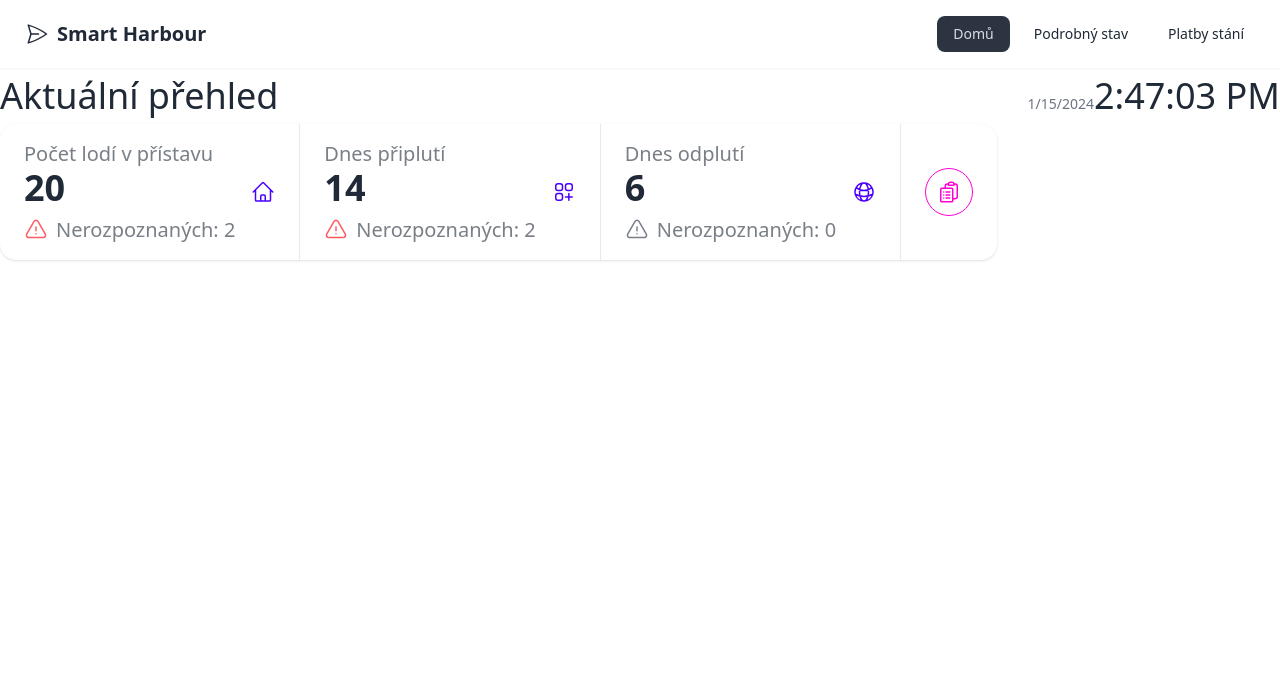
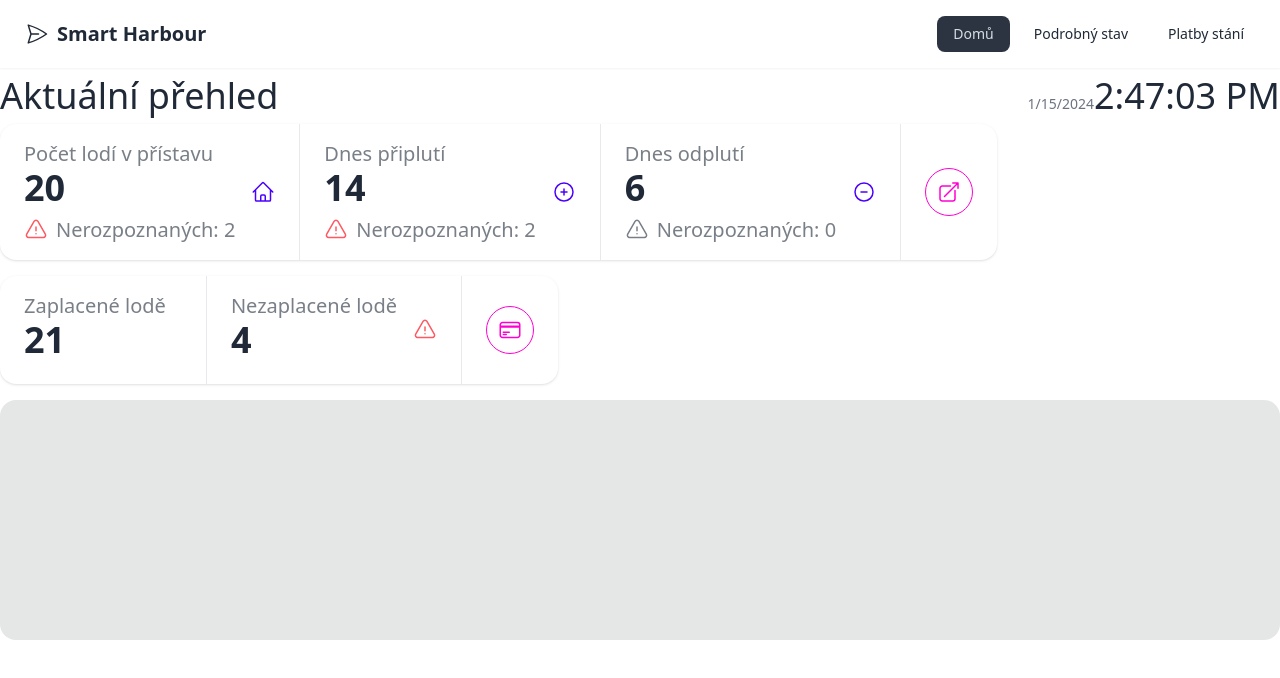
Before and after one commit to rasvob/smart-harbour-app, a React (Vite) app: page / in a window 1280 px wide. Shown: the top 678 px of the page. Built offline with nearby package versions, Linux system fonts and the light colour scheme.

Commit message:
Home wout video finished

```diff
--- /dev/null
+++ b/src/Components/Icons/SvgIcons.jsx
@@ -0,0 +1,53 @@
+export const WarningIcon = ({isActive}) => (
+    <svg xmlns="http://www.w3.org/2000/svg" fill="none" viewBox="0 0 24 24" strokeWidth="1.5" stroke="currentColor" className={`w-6 h-6 ${isActive ? "text-error": ""}`}>
+        <path strokeLinecap="round" strokeLinejoin="round" d="M12 9v3.75m-9.303 3.376c-.866 1.5.217 3.374 1.948 3.374h14.71c1.73 0 2.813-1.874 1.948-3.374L13.949 3.378c-.866-1.5-3.032-1.5-3.898 0L2.697 16.126ZM12 15.75h.007v.008H12v-.008Z" />
+    </svg>
+);
+
+export const HomeIcon = () => (
+    <svg xmlns="http://www.w3.org/2000/svg" fill="none" viewBox="0 0 24 24" strokeWidth="1.5" stroke="currentColor" className="w-6 h-6">
+        <path strokeLinecap="round" strokeLinejoin="round" d="m2.25 12 8.954-8.955c.44-.439 1.152-.439 1.591 0L21.75 12M4.5 9.75v10.125c0 .621.504 1.125 1.125 1.125H9.75v-4.875c0-.621.504-1.125 1.125-1.125h2.25c.621 0 1.125.504 1.125 1.125V21h4.125c.621 0 1.125-.504 1.125-1.125V9.75M8.25 21h8.25" />
+    </svg>
+);
+
+export const BoxesPlusIcon = () => (
+    <svg xmlns="http://www.w3.org/2000/svg" fill="none" viewBox="0 0 24 24" strokeWidth="1.5" stroke="currentColor" className="w-6 h-6">
+        <path strokeLinecap="round" strokeLinejoin="round" d="M13.5 16.875h3.375m0 0h3.375m-3.375 0V13.5m0 3.375v3.375M6 10.5h2.25a2.25 2.25 0 0 0 2.25-2.25V6a2.25 2.25 0 0 0-2.25-2.25H6A2.25 2.25 0 0 0 3.75 6v2.25A2.25 2.25 0 0 0 6 10.5Zm0 9.75h2.25A2.25 2.25 0 0 0 10.5 18v-2.25a2.25 2.25 0 0 0-2.25-2.25H6a2.25 2.25 0 0 0-2.25 2.25V18A2.25 2.25 0 0 0 6 20.25Zm9.75-9.75H18a2.25 2.25 0 0 0 2.25-2.25V6A2.25 2.25 0 0 0 18 3.75h-2.25A2.25 2.25 0 0 0 13.5 6v2.25a2.25 2.25 0 0 0 2.25 2.25Z" />
+    </svg>
+);
+
+export const GlobeIcon = () => (
+    <svg xmlns="http://www.w3.org/2000/svg" fill="none" viewBox="0 0 24 24" strokeWidth="1.5" stroke="currentColor" className="w-6 h-6">
+        <path strokeLinecap="round" strokeLinejoin="round" d="M12 21a9.004 9.004 0 0 0 8.716-6.747M12 21a9.004 9.004 0 0 1-8.716-6.747M12 21c2.485 0 4.5-4.03 4.5-9S14.485 3 12 3m0 18c-2.485 0-4.5-4.03-4.5-9S9.515 3 12 3m0 0a8.997 8.997 0 0 1 7.843 4.582M12 3a8.997 8.997 0 0 0-7.843 4.582m15.686 0A11.953 11.953 0 0 1 12 10.5c-2.998 0-5.74-1.1-7.843-2.918m15.686 0A8.959 8.959 0 0 1 21 12c0 .778-.099 1.533-.284 2.253m0 0A17.919 17.919 0 0 1 12 16.5c-3.162 0-6.133-.815-8.716-2.247m0 0A9.015 9.015 0 0 1 3 12c0-1.605.42-3.113 1.157-4.418" />
+    </svg>
+);
+
+export const PlusCircleIcon = () => (
+    <svg xmlns="http://www.w3.org/2000/svg" fill="none" viewBox="0 0 24 24" strokeWidth="1.5" stroke="currentColor" className="w-6 h-6">
+        <path strokeLinecap="round" strokeLinejoin="round" d="M12 9v6m3-3H9m12 0a9 9 0 1 1-18 0 9 9 0 0 1 18 0Z" />
+    </svg>
+);
+
+export const MinusCircleIcon = () => (
+    <svg xmlns="http://www.w3.org/2000/svg" fill="none" viewBox="0 0 24 24" strokeWidth="1.5" stroke="currentColor" className="w-6 h-6">
+        <path strokeLinecap="round" strokeLinejoin="round" d="M15 12H9m12 0a9 9 0 1 1-18 0 9 9 0 0 1 18 0Z" />
+    </svg>
+);
+
+export const PlusIcon = () => (
+    <svg xmlns="http://www.w3.org/2000/svg" fill="none" viewBox="0 0 24 24" strokeWidth="1.5" stroke="currentColor" className="w-6 h-6">
+        <path strokeLinecap="round" strokeLinejoin="round" d="M12 4.5v15m7.5-7.5h-15" />
+    </svg>
+);
+
+export const RightArrowTop = () => (
+    <svg xmlns="http://www.w3.org/2000/svg" fill="none" viewBox="0 0 24 24" strokeWidth="1.5" stroke="currentColor" className="w-6 h-6">
+        <path strokeLinecap="round" strokeLinejoin="round" d="M13.5 6H5.25A2.25 2.25 0 0 0 3 8.25v10.5A2.25 2.25 0 0 0 5.25 21h10.5A2.25 2.25 0 0 0 18 18.75V10.5m-10.5 6L21 3m0 0h-5.25M21 3v5.25" />
+    </svg>
+);
+
+export const CreditCardIcon = () => (
+    <svg xmlns="http://www.w3.org/2000/svg" fill="none" viewBox="0 0 24 24" strokeWidth={1.5} stroke="currentColor" className="w-6 h-6">
+        <path strokeLinecap="round" strokeLinejoin="round" d="M2.25 8.25h19.5M2.25 9h19.5m-16.5 5.25h6m-6 2.25h3m-3.75 3h15a2.25 2.25 0 0 0 2.25-2.25V6.75A2.25 2.25 0 0 0 19.5 4.5h-15a2.25 2.25 0 0 0-2.25 2.25v10.5A2.25 2.25 0 0 0 4.5 19.5Z" />
+    </svg>
+);
--- a/src/Components/Pages/Home.jsx
+++ b/src/Components/Pages/Home.jsx
@@ -1,5 +1,6 @@
 import { Link, useNavigate } from "react-router-dom";
 import { useEffect, useState } from "react";
+import { HomeIcon, BoxesPlusIcon,  GlobeIcon, WarningIcon, PlusCircleIcon, PlusIcon, MinusCircleIcon, RightArrowTop, CreditCardIcon } from "../Icons/SvgIcons";
 
 const DatetimeComponent = ({date, time}) => {
     return (
@@ -10,111 +11,7 @@ const DatetimeComponent = ({date, time}) => {
     );
 };
 
-const NowSummaryComponent = ({title, date, time}) => {
-    return (
-        <div className="flex justify-between">
-            <p className="text-4xl">{title}</p>
-            <DatetimeComponent date={date} time={time} />
-        </div>
-    );
-};
-
-const StatItemComponent = ({title, value, desc, descValue=null, icon="home"}) => {
-    const WarningIcon = ({isActive}) => (
-        <svg xmlns="http://www.w3.org/2000/svg" fill="none" viewBox="0 0 24 24" stroke-width="1.5" stroke="currentColor" className={`w-6 ${isActive ? "text-error": ""}`}>
-            <path stroke-linecap="round" stroke-linejoin="round" d="M12 9v3.75m-9.303 3.376c-.866 1.5.217 3.374 1.948 3.374h14.71c1.73 0 2.813-1.874 1.948-3.374L13.949 3.378c-.866-1.5-3.032-1.5-3.898 0L2.697 16.126ZM12 15.75h.007v.008H12v-.008Z" />
-        </svg>
-    );
-
-    const HomeIcon = () => (
-        <svg xmlns="http://www.w3.org/2000/svg" fill="none" viewBox="0 0 24 24" stroke-width="1.5" stroke="currentColor" class="w-6 h-6">
-            <path stroke-linecap="round" stroke-linejoin="round" d="m2.25 12 8.954-8.955c.44-.439 1.152-.439 1.591 0L21.75 12M4.5 9.75v10.125c0 .621.504 1.125 1.125 1.125H9.75v-4.875c0-.621.504-1.125 1.125-1.125h2.25c.621 0 1.125.504 1.125 1.125V21h4.125c.621 0 1.125-.504 1.125-1.125V9.75M8.25 21h8.25" />
-        </svg>
-    );
-
-    const InflowIcon = () => (
-        <svg xmlns="http://www.w3.org/2000/svg" fill="none" viewBox="0 0 24 24" stroke-width="1.5" stroke="currentColor" class="w-6 h-6">
-            <path stroke-linecap="round" stroke-linejoin="round" d="M13.5 16.875h3.375m0 0h3.375m-3.375 0V13.5m0 3.375v3.375M6 10.5h2.25a2.25 2.25 0 0 0 2.25-2.25V6a2.25 2.25 0 0 0-2.25-2.25H6A2.25 2.25 0 0 0 3.75 6v2.25A2.25 2.25 0 0 0 6 10.5Zm0 9.75h2.25A2.25 2.25 0 0 0 10.5 18v-2.25a2.25 2.25 0 0 0-2.25-2.25H6a2.25 2.25 0 0 0-2.25 2.25V18A2.25 2.25 0 0 0 6 20.25Zm9.75-9.75H18a2.25 2.25 0 0 0 2.25-2.25V6A2.25 2.25 0 0 0 18 3.75h-2.25A2.25 2.25 0 0 0 13.5 6v2.25a2.25 2.25 0 0 0 2.25 2.25Z" />
-        </svg>
-    );
-
-    const OutflowIcon = () => (
-        <svg xmlns="http://www.w3.org/2000/svg" fill="none" viewBox="0 0 24 24" stroke-width="1.5" stroke="currentColor" class="w-6 h-6">
-        <path stroke-linecap="round" stroke-linejoin="round" d="M12 21a9.004 9.004 0 0 0 8.716-6.747M12 21a9.004 9.004 0 0 1-8.716-6.747M12 21c2.485 0 4.5-4.03 4.5-9S14.485 3 12 3m0 18c-2.485 0-4.5-4.03-4.5-9S9.515 3 12 3m0 0a8.997 8.997 0 0 1 7.843 4.582M12 3a8.997 8.997 0 0 0-7.843 4.582m15.686 0A11.953 11.953 0 0 1 12 10.5c-2.998 0-5.74-1.1-7.843-2.918m15.686 0A8.959 8.959 0 0 1 21 12c0 .778-.099 1.533-.284 2.253m0 0A17.919 17.919 0 0 1 12 16.5c-3.162 0-6.133-.815-8.716-2.247m0 0A9.015 9.015 0 0 1 3 12c0-1.605.42-3.113 1.157-4.418" />
-        </svg>
-    );
-
-    const iconMap = {
-        "home": <HomeIcon />,
-        "inflow": <InflowIcon />,
-        "outflow": <OutflowIcon />
-    };
-
-    return (
-        <div className="stat">
-            <div className="stat-figure text-primary">
-
-            {
-                iconMap[icon]
-            }
-
-            {/* <svg xmlns="http://www.w3.org/2000/svg" fill="none" viewBox="0 0 24 24" stroke-width="1.5" stroke="currentColor" class="w-6 h-6">
-                <path stroke-linecap="round" stroke-linejoin="round" d="m2.25 12 8.954-8.955c.44-.439 1.152-.439 1.591 0L21.75 12M4.5 9.75v10.125c0 .621.504 1.125 1.125 1.125H9.75v-4.875c0-.621.504-1.125 1.125-1.125h2.25c.621 0 1.125.504 1.125 1.125V21h4.125c.621 0 1.125-.504 1.125-1.125V9.75M8.25 21h8.25" />
-            </svg> */}
-
-            </div>
-            <div className="stat-title text-xl">{title}</div>
-            <div className="stat-value">{value}</div>
-            <div className="stat-desc mt-2 text-xl">
-                <div className="flex-inline flex items-center">
-                    <span className="mr-2"><WarningIcon isActive={descValue > 0} /></span>
-                    <span className="">{desc}{descValue}</span>
-                </div>
-            </div>
-        </div>
-    );
-};
-
-const CurrentStatsComponent = ({data}) => {
-    const arrowIcon = (
-        <svg xmlns="http://www.w3.org/2000/svg" fill="none" viewBox="0 0 24 24" stroke-width="1.5" stroke="currentColor" className="w-2 h-2">
-            <path stroke-linecap="round" stroke-linejoin="round" d="M17.25 8.25 21 12m0 0-3.75 3.75M21 12H3" />
-        </svg>
-    );
-
-    const statsItems = [
-        {title: "Počet lodí v přístavu", value: 20, desc: "Nerozpoznaných: ", descValue: 2, icon:"home"},
-        {title: "Dnes připlutí", value: 14, desc: "Nerozpoznaných: ", descValue: 2, icon:"inflow"},
-        {title: "Dnes odplutí", value: 6, desc: "Nerozpoznaných: ", descValue: 0, icon:"outflow"},
-    ];
-
-    return (
-        <div className="stats shadow">
-
-            {
-                statsItems.map((item, index) => (
-                    <StatItemComponent key={index} title={item.title} value={item.value} desc={item.desc} descValue={item.descValue} icon={item.icon} />
-                ))
-            }
-
-            <div className="stat">
-                <div className="flex flex-col items-center justify-center">
-                    <Link to="/state-details">
-                        <div className="text-secondary btn btn-circle btn-outline btn-secondary">
-                            <svg xmlns="http://www.w3.org/2000/svg" fill="none" viewBox="0 0 24 24" stroke-width="1.5" stroke="currentColor" class="w-8 h-6">
-                            <path stroke-linecap="round" stroke-linejoin="round" d="M9 12h3.75M9 15h3.75M9 18h3.75m3 .75H18a2.25 2.25 0 0 0 2.25-2.25V6.108c0-1.135-.845-2.098-1.976-2.192a48.424 48.424 0 0 0-1.123-.08m-5.801 0c-.065.21-.1.433-.1.664 0 .414.336.75.75.75h4.5a.75.75 0 0 0 .75-.75 2.25 2.25 0 0 0-.1-.664m-5.8 0A2.251 2.251 0 0 1 13.5 2.25H15c1.012 0 1.867.668 2.15 1.586m-5.8 0c-.376.023-.75.05-1.124.08C9.095 4.01 8.25 4.973 8.25 6.108V8.25m0 0H4.875c-.621 0-1.125.504-1.125 1.125v11.25c0 .621.504 1.125 1.125 1.125h9.75c.621 0 1.125-.504 1.125-1.125V9.375c0-.621-.504-1.125-1.125-1.125H8.25ZM6.75 12h.008v.008H6.75V12Zm0 3h.008v.008H6.75V15Zm0 3h.008v.008H6.75V18Z" />
-                            </svg>
-                        </div>
-                    </Link>
-                </div>
-                {/* <div className="stat-value text-secondary">2.6M</div> */}
-            </div>
-
-        </div>
-    );
-};
-
-const Home = () => {
+const NowSummaryComponent = ({title}) => {
     const [time, setTime] = useState(new Date().toLocaleTimeString());
     const [date, setDate] = useState(new Date().toLocaleDateString());
 
@@ -126,16 +23,107 @@ const Home = () => {
     }, []);
 
     return (
-        <div className="container mx-auto">
-            <div className="my-2">
-                <NowSummaryComponent title="Aktuální přehled" date={date} time={time} />
+        <div className="flex justify-between">
+            <p className="text-4xl">{title}</p>
+            <DatetimeComponent date={date} time={time} />
+        </div>
+    );
+};
+
+const StatLink = ({to, icon}) => {
+    return (
+        <div className="stat">
+            <div className="flex flex-col items-center justify-center">
+                <Link to={to}>
+                    <div className="text-secondary btn btn-circle btn-outline btn-secondary">
+                        {icon}
+                    </div>
+                </Link>
             </div>
+        </div>
+    )
+};
 
-            <div className="my-2">
-                <CurrentStatsComponent data={null} />
+const StatItemComponent = ({title, value, desc, descValue=null, icon=null, altIcon=null}) => {
+    return (
+        <div className="stat">
+            <div className="stat-figure text-primary">
+                {icon}
+            </div>
+            <div className="stat-title text-xl">{title}</div>
+            <div className="stat-value">{value}</div>
+            <div className="stat-desc text-xl">
+                <div className="flex-inline flex items-center mt-2">
+                    <span className="mr-2">{altIcon}</span>
+                    <span className="">{desc}{descValue}</span>
+                </div>
             </div>
         </div>
     );
 };
 
+const CurrentStatsComponent = () => {
+    const statsItems = [
+        {title: "Počet lodí v přístavu", value: 20, desc: "Nerozpoznaných: ", descValue: 2, icon: "home"},
+        {title: "Dnes připlutí", value: 14, desc: "Nerozpoznaných: ", descValue: 2, icon: "inflow"},
+        {title: "Dnes odplutí", value: 6, desc: "Nerozpoznaných: ", descValue: 0, icon: "outflow"},
+    ];
+
+    const getIconByName = (name) => {
+        switch (name) {
+            case "home":
+                return <HomeIcon />;
+            case "inflow":
+                return <PlusCircleIcon />;
+            case "outflow":
+                return <MinusCircleIcon />;
+            default:
+                return <GlobeIcon />;
+        }
+    };
+
+    return (
+        <div className="shadow stats">
+            {
+                statsItems.map((item, index) => {
+                    return (
+                        <StatItemComponent key={index} title={item.title} value={item.value} desc={item.desc} descValue={item.descValue} icon={getIconByName(item.icon)} altIcon={<WarningIcon isActive={item.descValue > 0} />} />
+                    );
+                })
+            }
+            <StatLink to="/state-details" icon={<RightArrowTop />} />
+        </div>
+    );
+};
+
+const PaymentsStats = () => {
+    const paymentStatsItem =  {'payed': 21, 'unpayed': 4};
+
+    return (
+        <div className="stats shadow">
+            <StatItemComponent title="Zaplacené lodě" value={paymentStatsItem['payed']} icon={paymentStatsItem['payed'] == 0 ? <WarningIcon isActive={true} /> : null } />
+            <StatItemComponent title="Nezaplacené lodě" value={paymentStatsItem['unpayed']} icon={paymentStatsItem['unpayed'] > 0 ? <WarningIcon isActive={true} /> : null } />
+
+            <StatLink to="/payments" icon={<CreditCardIcon />} />
+        </div>
+    );
+};
+
+const Home = () => {
+    return (
+        <div className="container mx-auto">
+            <div className="my-2">
+                <NowSummaryComponent title="Aktuální přehled" />
+            </div>
+
+            <div className="my-2 flex justify-between flex-wrap space-y-4 2xl:space-y-0">
+                <CurrentStatsComponent data={null} />
+                <PaymentsStats />
+            </div>
+
+            <div className="mt-4 skeleton w-full h-60"></div>
+        </div>
+    );
+};
+
 export default Home;
```
